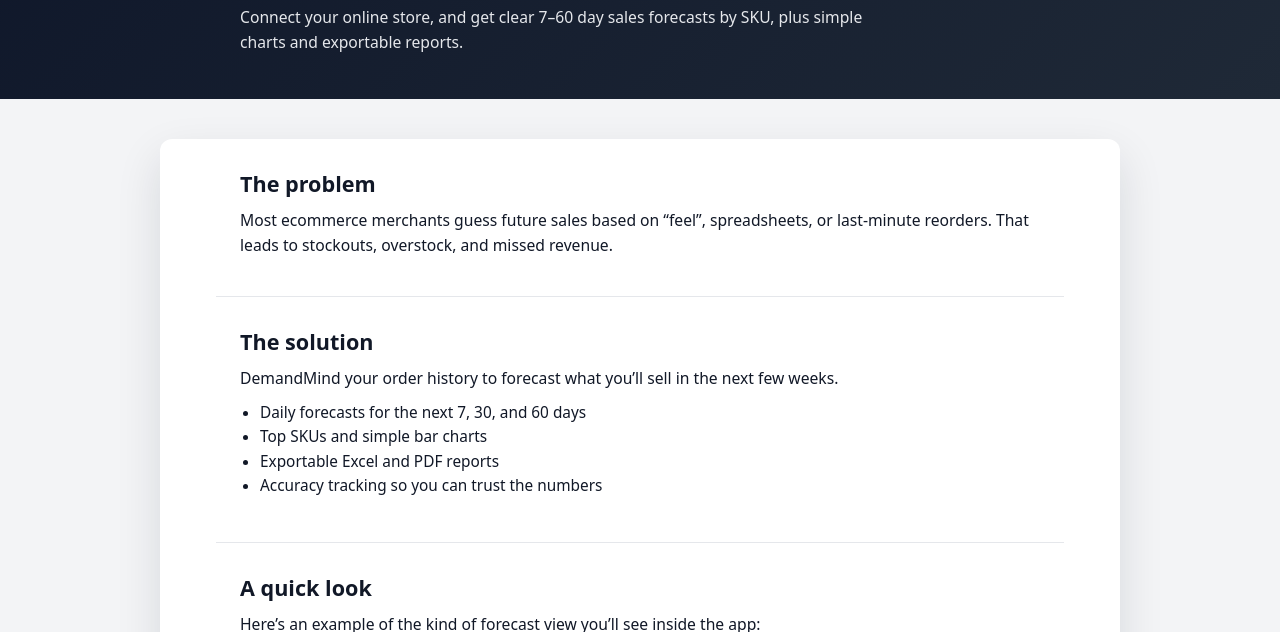
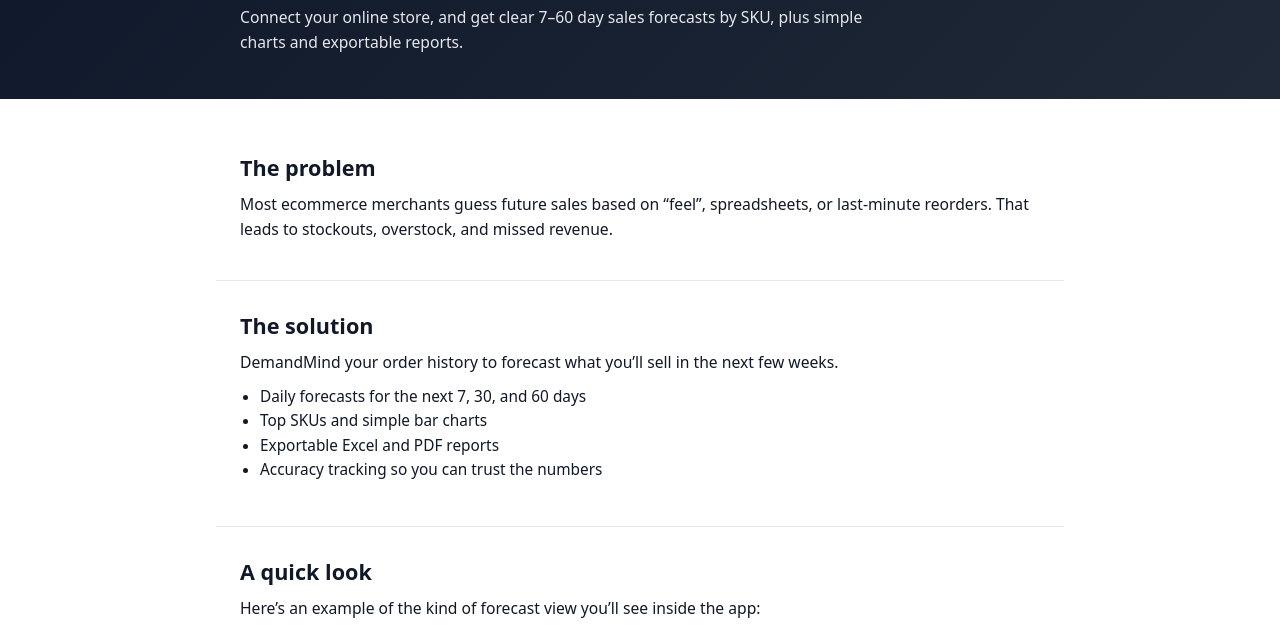
Before and after one commit to fariahkhan/website, a plain HTML site: page index.html in a window 1280 px wide. Shown: the part 143-775 px from the top of the page. Drawn offline with Linux system fonts and the light colour scheme.

Commit message:
Update style.css

```diff
--- a/style.css
+++ b/style.css
@@ -4,18 +4,17 @@
   margin: 0;
   padding: 0;
   line-height: 1.6;
-  color: #111827; /* dark gray */
-  background: #f3f4f6; /* light gray background */
+  color: #111827;
+  background: #ffffff; /* full white, like most sites */
 }
 
+/* Page content width */
 .page {
   max-width: 960px;
-  margin: 40px auto;
-  background: #ffffff;
-  border-radius: 12px;
-  box-shadow: 0 18px 45px rgba(15, 23, 42, 0.12);
-  overflow: hidden;
+  margin: 24px auto 0 auto;
+  padding: 0 16px 32px;
 }
+
 
 /* Hero section */
 .hero {
```
